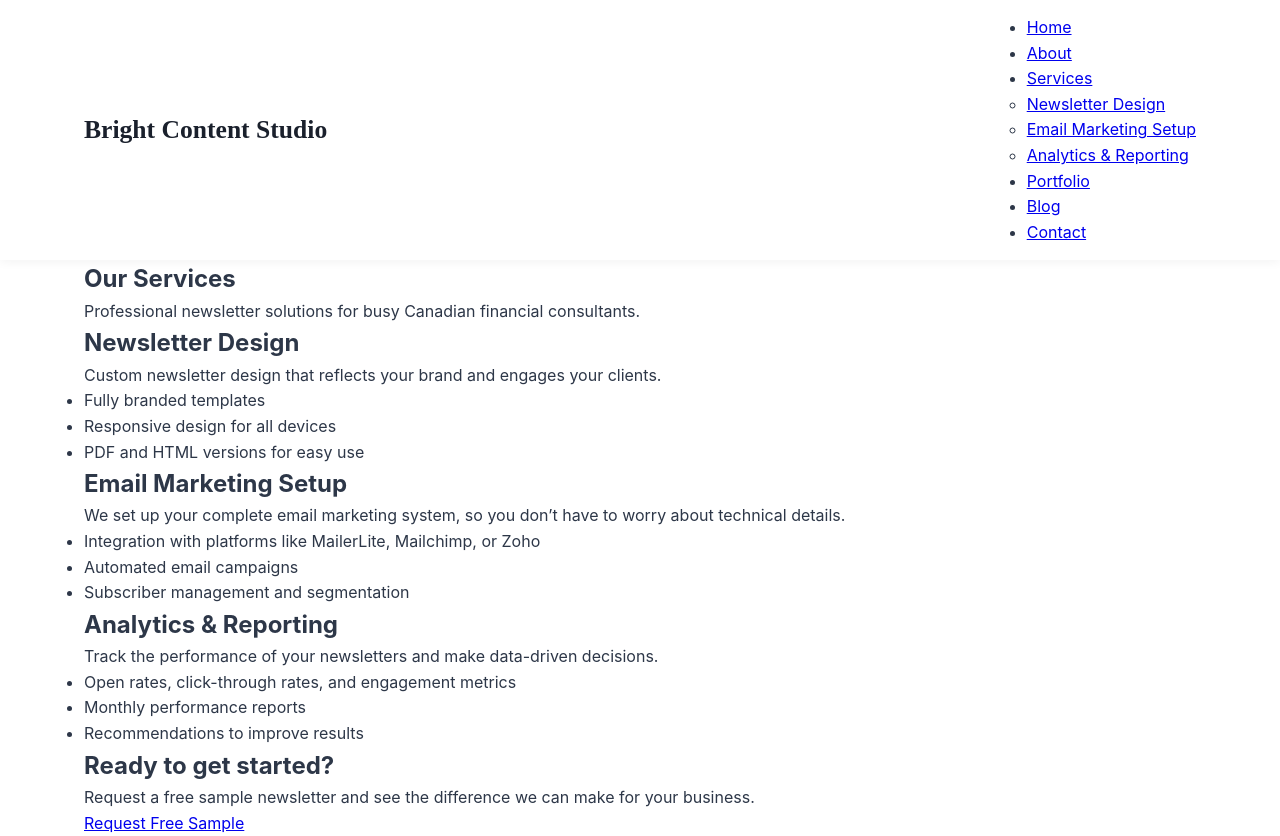
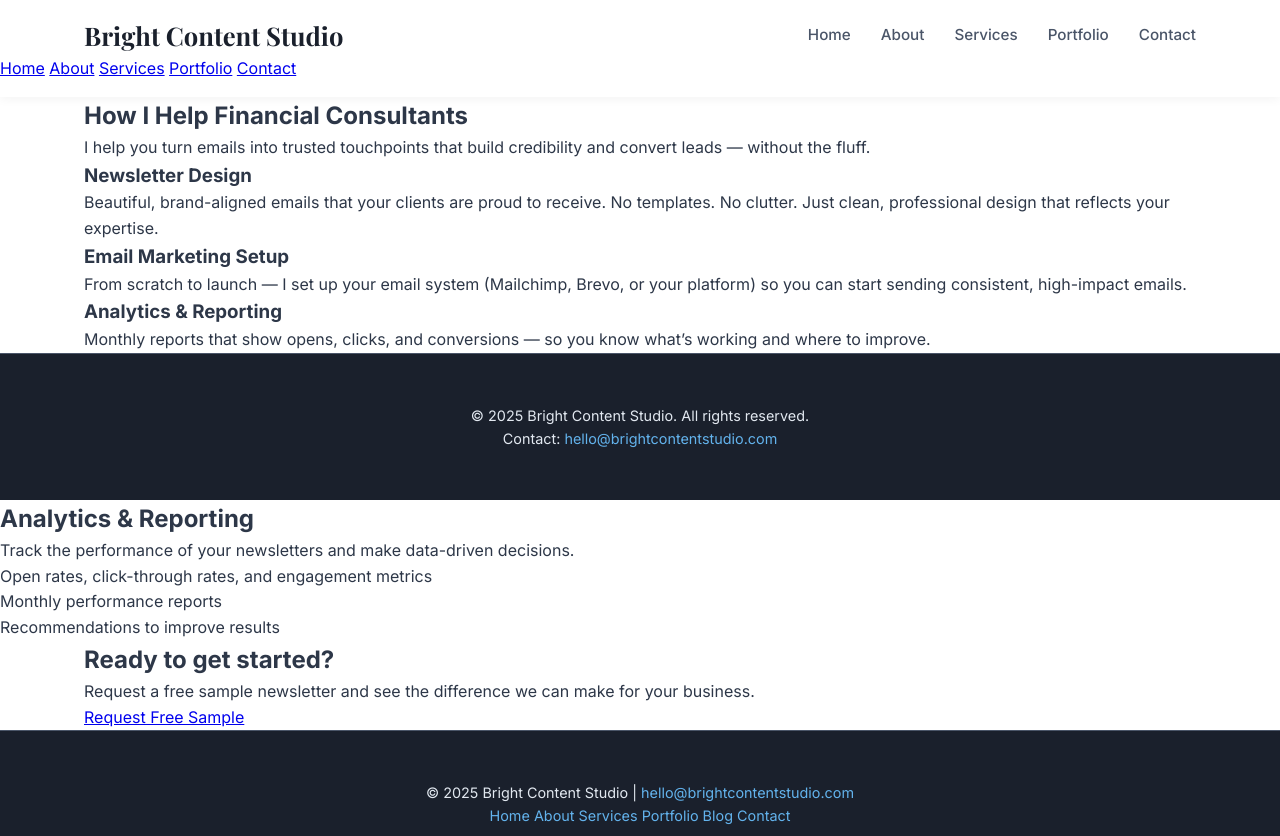
Before and after one commit to charnelchillers-ux/bright-content-studio, a plain HTML site: page services.html in a window 1280 px wide. Shown: the top 836 px of the page. Drawn offline with nearby package versions, Linux system fonts and the light colour scheme.

Commit message:
Update services.html

```diff
--- a/services.html
+++ b/services.html
@@ -1,74 +1,78 @@
 <!DOCTYPE html>
 <html lang="en">
 <head>
-  <meta charset="UTF-8">
-  <meta name="viewport" content="width=device-width, initial-scale=1.0">
-  <title>Services - Bright Content Studio</title>
-  <link rel="stylesheet" href="styles.css">
-  <link href="https://fonts.googleapis.com/css2?family=Poppins:wght@400;600;700&display=swap" rel="stylesheet">
+  <meta charset="UTF-8" />
+  <meta name="viewport" content="width=device-width, initial-scale=1.0"/>
+  <title>Services | Bright Content Studio</title>
+  <link rel="stylesheet" href="styles.css" />
+  <link href="https://fonts.googleapis.com/css2?family=Inter:wght@400;500;600;700&family=Playfair+Display:wght@700&display=swap" rel="stylesheet">
+  <link rel="icon" href="image/svg+xml,<svg xmlns='http://www.w3.org/2000/svg' viewBox='0 0 100 100'><text y='80' font-size='80'>✨</text></svg>">
 </head>
 <body>
-  <!-- Header / Navigation -->
+  <!-- Header -->
   <header>
     <div class="container">
-      <div class="logo">Bright Content Studio</div>
-      <nav>
-        <ul>
-          <li><a href="index.html">Home</a></li>
-          <li><a href="about.html">About</a></li>
-          <li><a href="services.html">Services</a>
-            <ul class="dropdown">
-              <li><a href="#newsletter-design">Newsletter Design</a></li>
-              <li><a href="#email-marketing">Email Marketing Setup</a></li>
-              <li><a href="#analytics-reporting">Analytics & Reporting</a></li>
-            </ul>
-          </li>
-          <li><a href="portfolio.html">Portfolio</a></li>
-          <li><a href="blog.html">Blog</a></li>
-          <li><a href="contact.html">Contact</a></li>
-        </ul>
+      <a href="index.html" class="logo">Bright Content Studio</a>
+
+      <div class="menu-toggle" onclick="toggleMenu()">
+        ☰
+      </div>
+
+      <nav class="nav-menu">
+        <a href="index.html">Home</a>
+        <a href="about.html">About</a>
+        <a href="services.html">Services</a>
+        <a href="portfolio.html">Portfolio</a>
+        <a href="contact.html">Contact</a>
       </nav>
+    </div>
+
+    <!-- Mobile Menu -->
+    <div id="mobile-menu" class="mobile-menu">
+      <a href="index.html">Home</a>
+      <a href="about.html">About</a>
+      <a href="services.html">Services</a>
+      <a href="portfolio.html">Portfolio</a>
+      <a href="contact.html">Contact</a>
     </div>
   </header>
 
-  <!-- Services Hero Section -->
-  <section id="services-hero">
-    <div class="container hero-text">
-      <h1>Our Services</h1>
-      <p>Professional newsletter solutions for busy Canadian financial consultants.</p>
+  <!-- Services Section -->
+  <section class="services-section">
+    <div class="container">
+      <h2>How I Help Financial Consultants</h2>
+      <p>I help you turn emails into trusted touchpoints that build credibility and convert leads — without the fluff.</p>
+
+      <div class="services-grid">
+        <div class="service-card">
+          <h3>Newsletter Design</h3>
+          <p>Beautiful, brand-aligned emails that your clients are proud to receive. No templates. No clutter. Just clean, professional design that reflects your expertise.</p>
+        </div>
+
+        <div class="service-card">
+          <h3>Email Marketing Setup</h3>
+          <p>From scratch to launch — I set up your email system (Mailchimp, Brevo, or your platform) so you can start sending consistent, high-impact emails.</p>
+        </div>
+
+        <div class="service-card">
+          <h3>Analytics & Reporting</h3>
+          <p>Monthly reports that show opens, clicks, and conversions — so you know what’s working and where to improve.</p>
+        </div>
+      </div>
     </div>
   </section>
 
-  <!-- Newsletter Design Section -->
-  <section id="newsletter-design">
-    <div class="container service">
-      <h2>Newsletter Design</h2>
-      <p>Custom newsletter design that reflects your brand and engages your clients.</p>
-      <ul>
-        <li>Fully branded templates</li>
-        <li>Responsive design for all devices</li>
-        <li>PDF and HTML versions for easy use</li>
-      </ul>
+  <!-- Footer -->
+  <footer>
+    <div class="container">
+      <p>&copy; 2025 Bright Content Studio. All rights reserved.</p>
+      <p>Contact: <a href="mailto:hello@brightcontentstudio.com">hello@brightcontentstudio.com</a></p>
     </div>
-  </section>
+  </footer>
 
-  <!-- Email Marketing Setup Section -->
-  <section id="email-marketing">
-    <div class="container service">
-      <h2>Email Marketing Setup</h2>
-      <p>We set up your complete email marketing system, so you don’t have to worry about technical details.</p>
-      <ul>
-        <li>Integration with platforms like MailerLite, Mailchimp, or Zoho</li>
-        <li>Automated email campaigns</li>
-        <li>Subscriber management and segmentation</li>
-      </ul>
-    </div>
-  </section>
-
-  <!-- Analytics & Reporting Section -->
-  <section id="analytics-reporting">
-    <div class="container service">
-      <h2>Analytics & Reporting</h2>
+  <script src="script.js"></script>
+</body>
+</html>      <h2>Analytics & Reporting</h2>
       <p>Track the performance of your newsletters and make data-driven decisions.</p>
       <ul>
         <li>Open rates, click-through rates, and engagement metrics</li>
```
